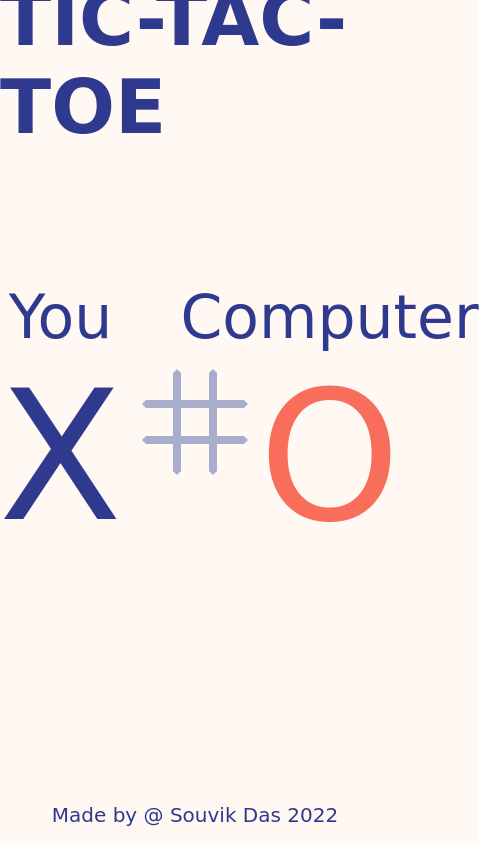
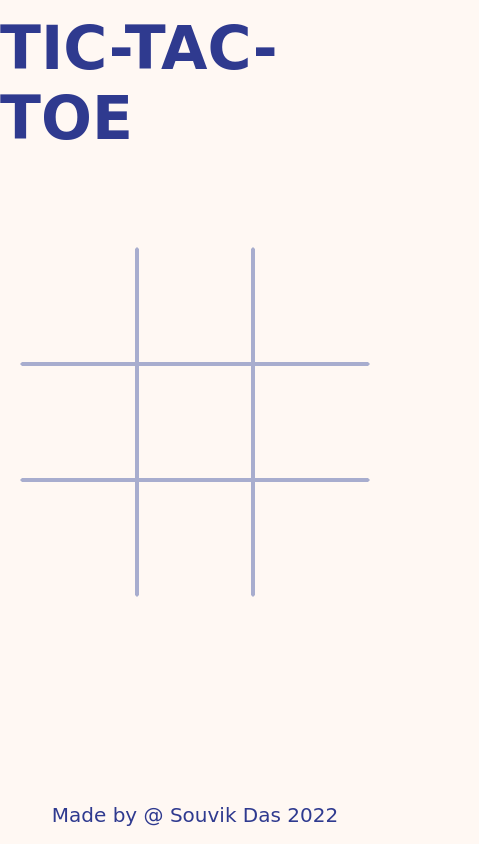
Before and after one commit to dr0nser/tic-tac-toe, a plain HTML site: page index.html in a window 390 px wide. Shown: the whole page, 479 px wide, since content can reach past the window. Drawn offline with Linux system fonts and the light colour scheme; a web font is replaced by a local one.

Commit message:
Added responsive design

```diff
--- a/css/styles.css
+++ b/css/styles.css
@@ -61,7 +61,7 @@ header > p {
     color: var(--red);
 }
 .grid {
-    width: 27vw;
+    width: 500px;
     aspect-ratio: 1;
     display: grid;
     grid-template-columns: 1fr 1fr 1fr;
@@ -136,3 +136,79 @@ footer > p {
 .field6, .field7, .field8 {
     border-bottom: 4px solid transparent !important;
 }
+
+/* responsive design */
+@media screen and (max-width: 1200px) {
+    header > p {
+        padding-top: 40px;
+        font-size: 100px;
+    }
+    .player {
+        display: none;
+    }
+    .grid {
+        padding: 20px;
+    }
+    .field {
+        border: 3px solid var(--gray);
+        aspect-ratio: 1;
+        cursor: pointer;
+        font-size: 80px;
+        display: flex;
+        align-items: center;
+        justify-content: space-around;
+    }
+    .field0, .field3, .field6 {
+        border-left: 3px solid transparent !important;
+    }
+    .field0, .field1, .field2 {
+        border-top: 3px solid transparent !important;
+    }
+    .field2, .field5, .field8 {
+        border-right: 3px solid transparent !important;
+    }
+    .field6, .field7, .field8 {
+        border-bottom: 3px solid transparent !important;
+    }
+    .result {
+        font-size: 70px;
+        color: var(--blue);
+    }
+}
+@media screen and (max-width: 800px) {
+    header > p {
+        padding-top: 40px;
+        font-size: 60px;
+    }
+    .player {
+        display: none;
+    }
+    .grid {
+        padding: 20px;
+    }
+    .field {
+        border: 2px solid var(--gray);
+        aspect-ratio: 1;
+        cursor: pointer;
+        font-size: 80px;
+        display: flex;
+        align-items: center;
+        justify-content: space-around;
+    }
+    .field0, .field3, .field6 {
+        border-left: 2px solid transparent !important;
+    }
+    .field0, .field1, .field2 {
+        border-top: 2px solid transparent !important;
+    }
+    .field2, .field5, .field8 {
+        border-right: 2px solid transparent !important;
+    }
+    .field6, .field7, .field8 {
+        border-bottom: 2px solid transparent !important;
+    }
+    .result {
+        font-size: 70px;
+        color: var(--blue);
+    }
+}
```
